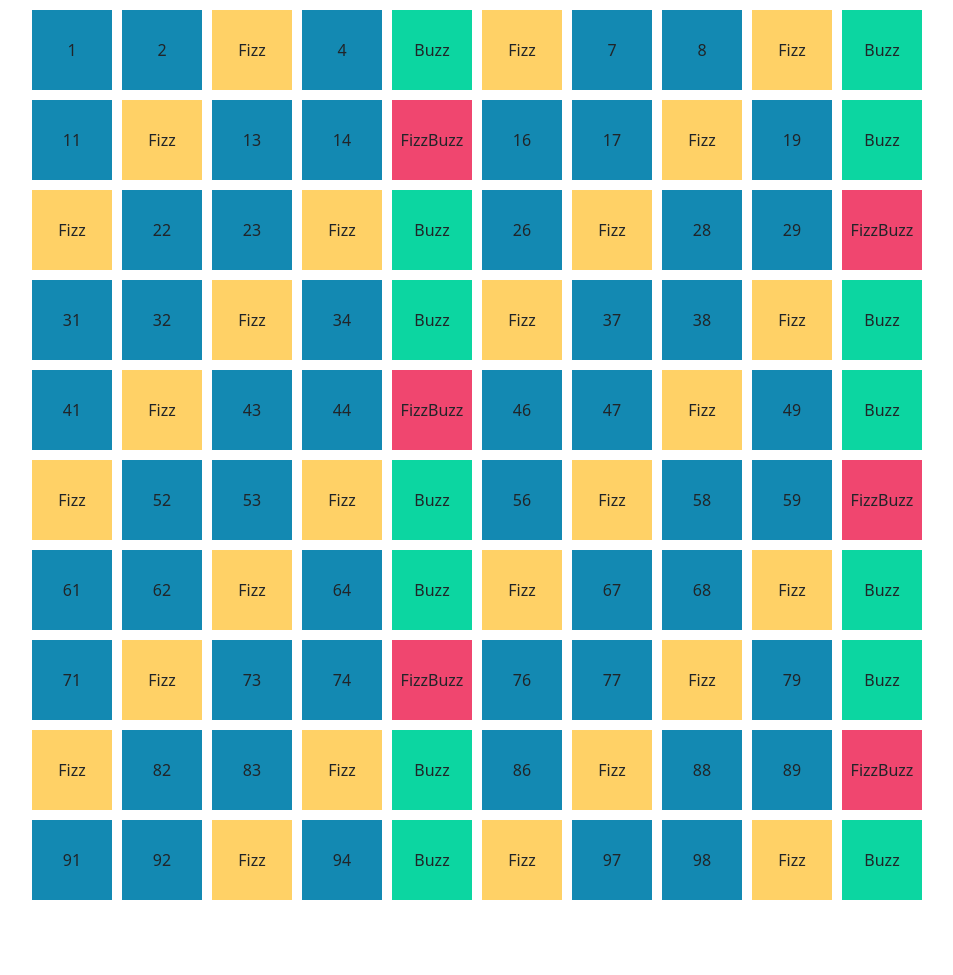
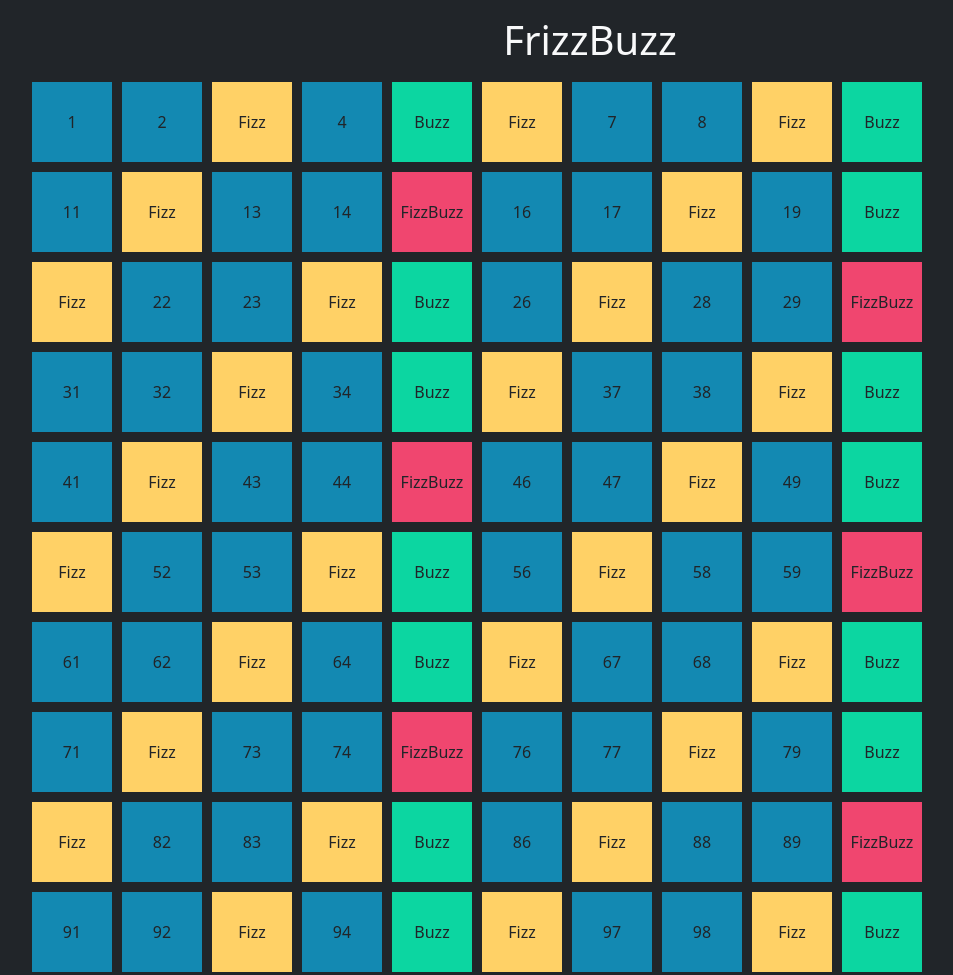
Before and after one commit to RoccoCerro/FizzBuzz, a plain HTML site: page index.html in a window 1280 px wide. Shown: the whole page, without its empty margins (50-1003 px from the left). Before the commit the page ends 926 px from the top, so only its background shows below. Drawn offline with nearby package versions, Linux system fonts and the light colour scheme.

Commit message:
ADD stile body

```diff
--- a/index.html
+++ b/index.html
@@ -7,11 +7,16 @@
 <link href="https://cdn.jsdelivr.net/npm/bootstrap@5.0.2/dist/css/bootstrap.min.css" rel="stylesheet" integrity="sha384-EVSTQN3/azprG1Anm3QDgpJLIm9Nao0Yz1ztcQTwFspd3yD65VohhpuuCOmLASjC" crossorigin="anonymous">
 <link rel="stylesheet" href="./css/style.css">
 </head>
-<body>
+<body class="bg-dark overflow-hidden">
+  <h1 class="text-center pt-3 text-light">FrizzBuzz</h1>
   <div class="container">
-    <ul>
+    <div class="row justify-content-center">
+      <div class="col">
+        <ul>
 
-    </ul>
+        </ul>
+      </div>
+    </div>
   </div>
   <script src="./js/app.js"></script>
 </body>
```
